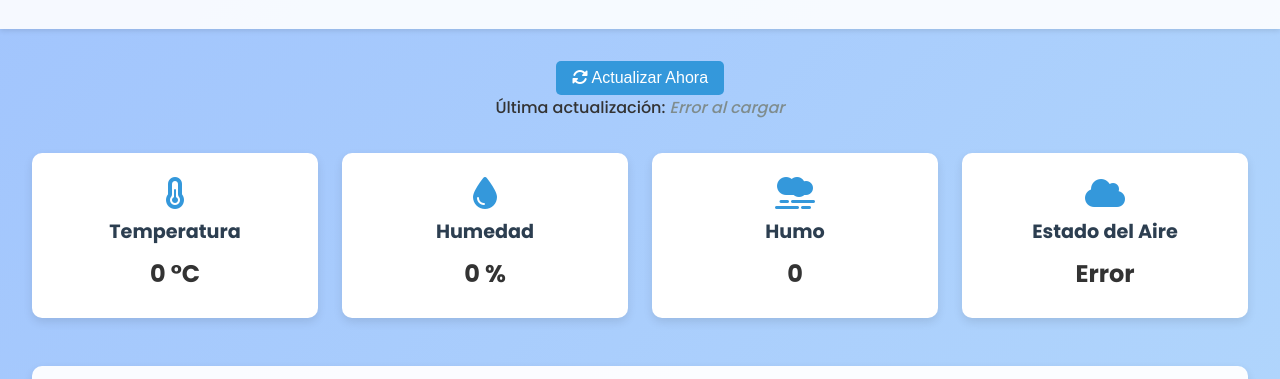
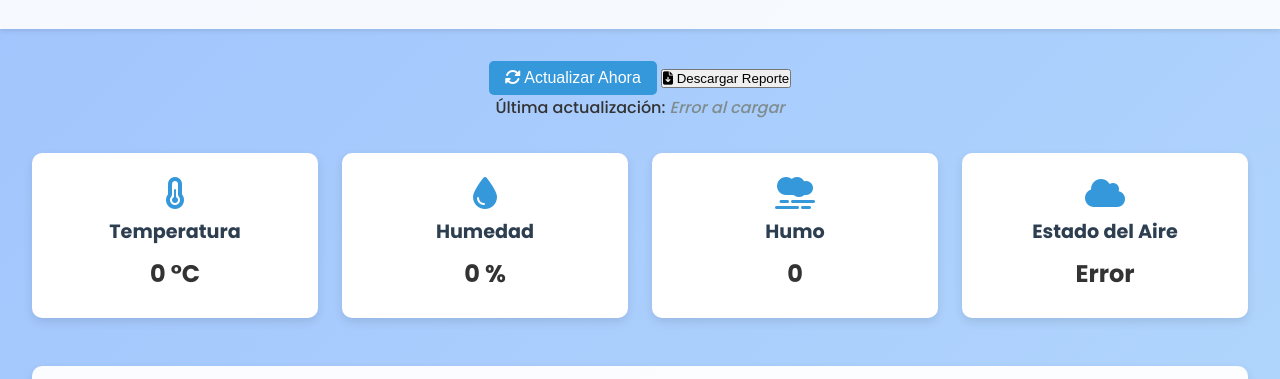
Before and after one commit to martinosun/mca, a plain HTML site: page index.html in a window 1280 px wide. Shown: the part 115-494 px from the top of the page. Drawn offline with nearby package versions, Linux system fonts and the light colour scheme; no server answers.

Commit message:
Update index.html

```diff
--- a/index.html
+++ b/index.html
@@ -59,6 +59,7 @@
     <main>
         <section class="controls">
             <button id="refresh-btn"><i class="fas fa-sync-alt"></i> Actualizar Ahora</button>
+            <button id="download-report"><i class="fas fa-file-download"></i> Descargar Reporte</button>
             <p>Última actualización: <span id="last-update">Cargando...</span></p>
         </section>
         <section class="data-section">
```
